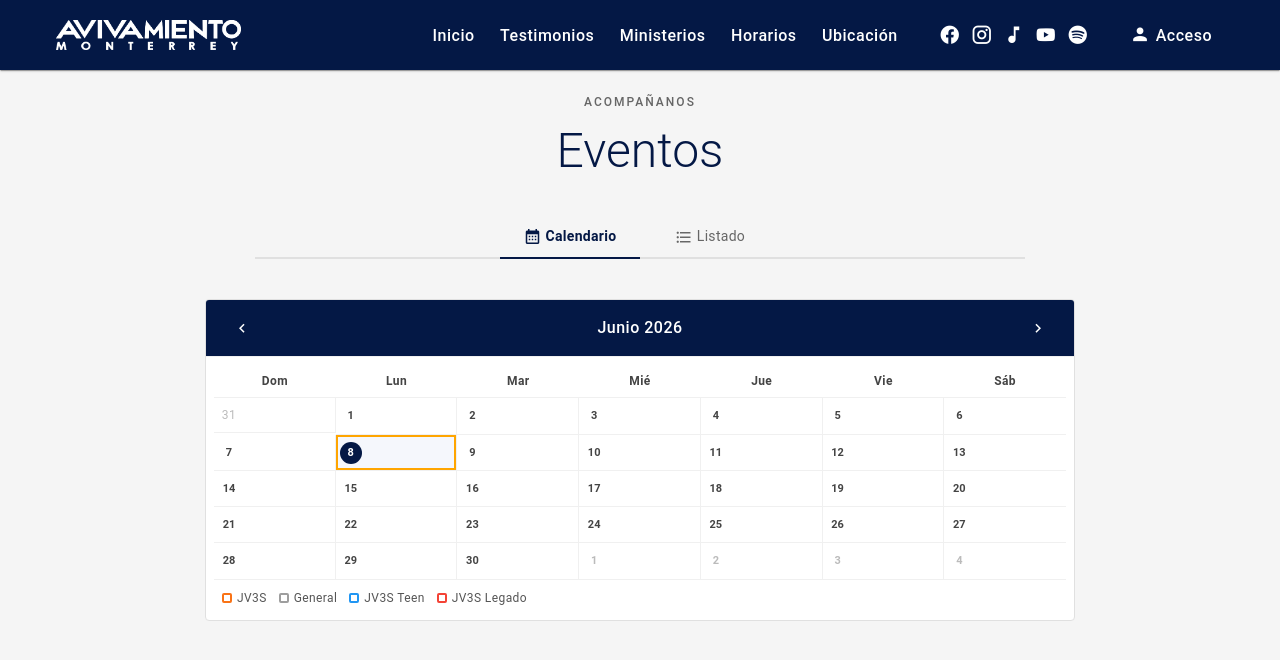
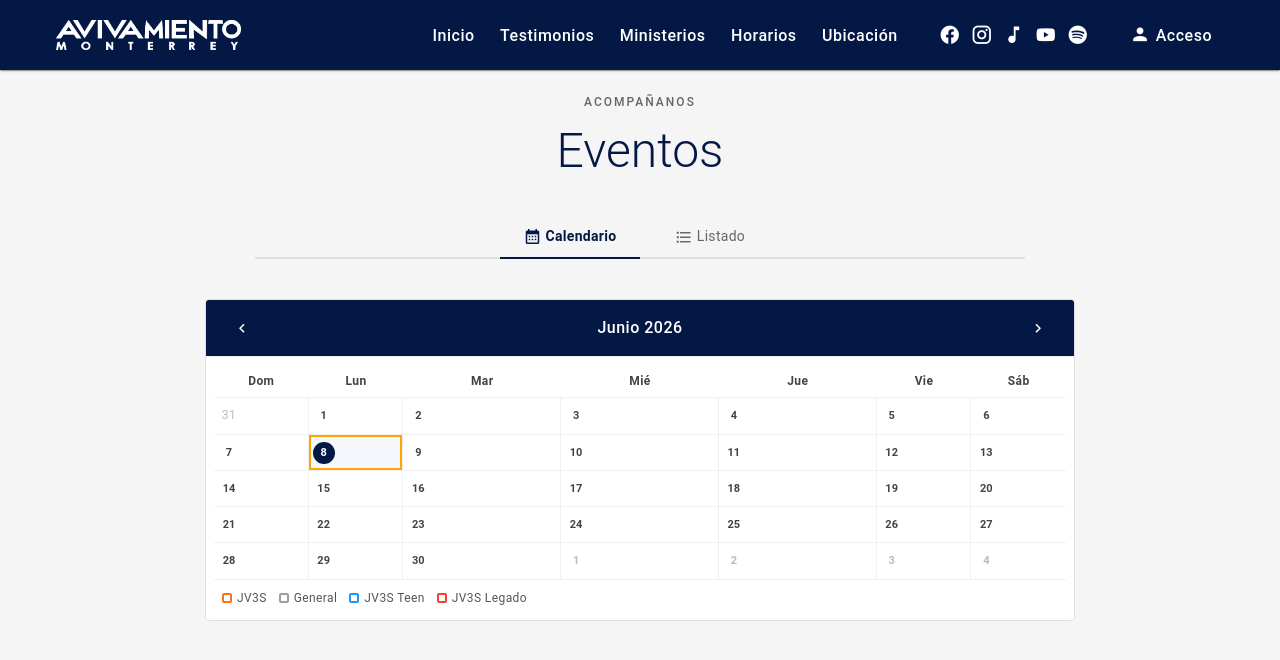
Before and after one commit to chemoral87/avivamiento_webpage, a Nuxt app: page /calendar in a window 1280 px wide. Shown: the top 660 px of the page. Built offline with nearby package versions, Linux system fonts and the light colour scheme.

Commit message:
calendar

```diff
--- a/app/components/calendar/CalendarView.vue
+++ b/app/components/calendar/CalendarView.vue
@@ -187,9 +187,9 @@ const cells = computed(() => {
 <style scoped>
 .big-cal-grid {
   display: grid;
-  grid-template-columns: repeat(7, 1fr);
+  grid-template-columns: 0.6fr 0.6fr 1fr 1fr 1fr 0.6fr 0.6fr;
+  grid-auto-rows: minmax(28px, auto);
   border-top: 1px solid #f0f0f0;
-  align-items: start;
 }
 .big-cal-header {
   padding: 6px 4px;
--- a/package.json
+++ b/package.json
@@ -1,6 +1,6 @@
 {
   "name": "avivamiento-webpage",
-  "version": "1.0.81",
+  "version": "1.0.82",
   "type": "module",
   "private": true,
   "engines": {
```
Also changed, not shown: 1 other file (tests, documents, lock files or other folders).
